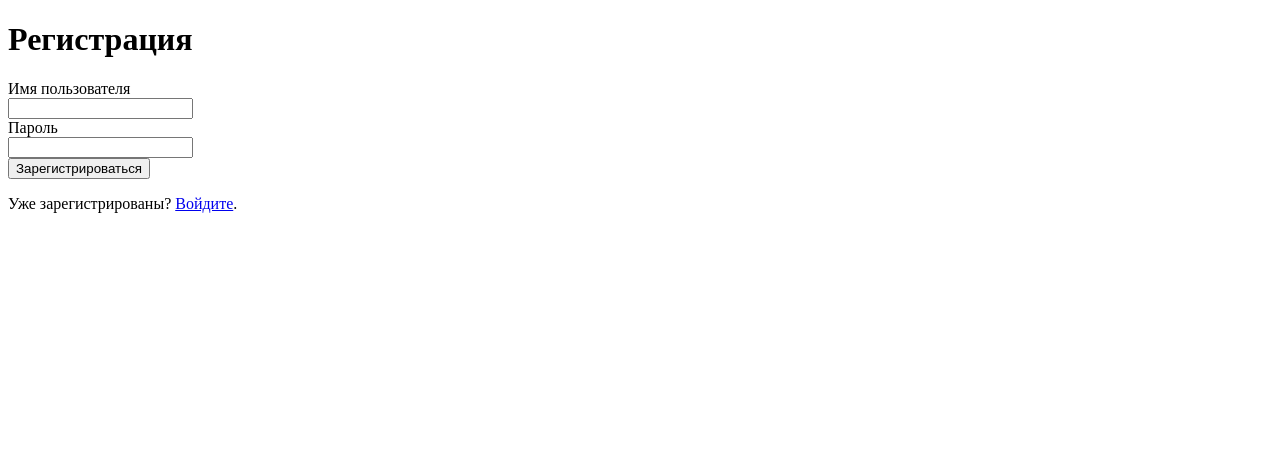
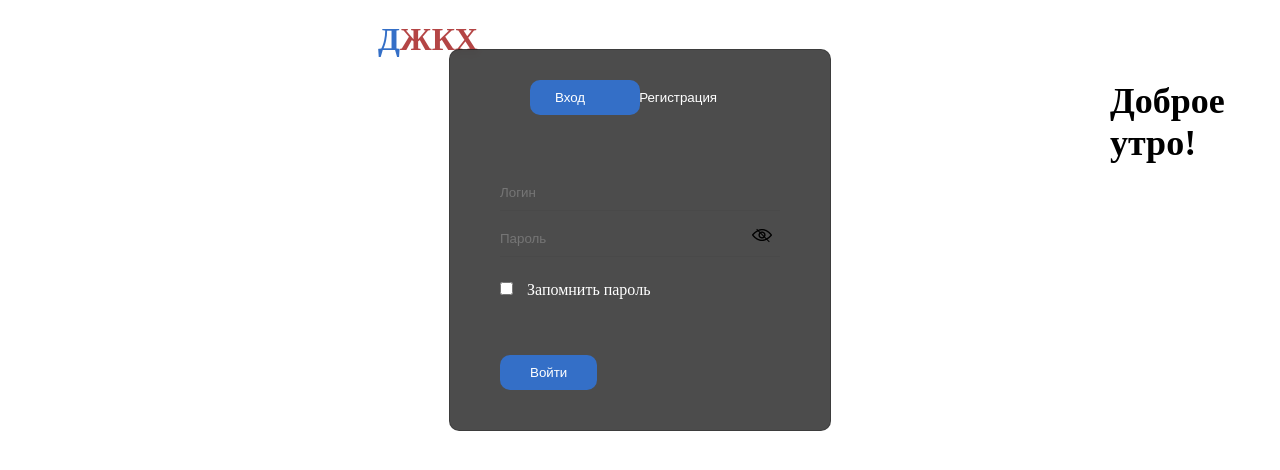
Before and after one commit to klorman/WorkForecastingService, a Flask app: page /signup in a window 1280 px wide. Shown: the top 470 px of the page. Run offline with Flask 3, Linux system fonts and the light colour scheme.

Commit message:
Add working frontend

```diff
--- a/src/app.py
+++ b/src/app.py
@@ -1,4 +1,4 @@
-from flask import Flask, render_template, redirect, url_for, request, flash
+from flask import Flask, render_template, redirect, url_for, request, flash, jsonify
 from flask_login import LoginManager, UserMixin, login_required, login_user, logout_user
 from werkzeug.security import generate_password_hash, check_password_hash
 import traceback
@@ -47,46 +47,42 @@ def handle_error(e):
 
 @app.route('/')
 def index():
-    return redirect(url_for('login'))
-
-
-@app.route('/login', methods=['GET', 'POST'])
-def login():
-    error_login = ''
-    if request.method == 'POST':
-        username = request.form.get('username')
-        password = request.form.get('password')
-        remember = True if request.form.get('remember') else False
-
-        user = User.find_by_username(username)
-
-        if not user or not check_password_hash(user.password, password):
-            error_login = 'Неправильное имя пользователя или пароль.'
-            return render_template('login.html', error_message=error_login)
-
-        login_user(user, remember=remember)
-        return redirect(url_for('dashboard'))
-
-    return render_template('login.html')
+    return redirect(url_for('login_signup'))
 
 
 @app.route('/signup', methods=['GET', 'POST'])
-def signup():
+@app.route('/login', methods=['GET', 'POST'])
+def login_signup():
+    error_login = ''
     error_signup = ''
+
     if request.method == 'POST':
-        username = request.form.get('username')
-        password = request.form.get('password')
+        if 'login' in request.form:
+            username = request.form.get('username')
+            password = request.form.get('password')
+            remember = True if request.form.get('remember') else False
 
-        user = User.find_by_username(username)
+            user = User.find_by_username(username)
 
-        if user:
-            error_signup = 'Пользователь с таким именем уже существует.'
-        else:
-            password_hash = generate_password_hash(password, method='sha256')
-            db.insert_user_credentials(username, password_hash)
-            return redirect(url_for('login'))
+            if not user or not check_password_hash(user.password, password):
+                error_login = 'Неправильное имя пользователя или пароль.'
+            else:
+                login_user(user, remember=remember)
+                return redirect(url_for('dashboard'))
+        elif 'signup' in request.form:
+            username = request.form.get('username')
+            password = request.form.get('password')
 
-    return render_template('signup.html', error_message=error_signup)
+            user = User.find_by_username(username)
+
+            if user:
+                error_signup = 'Пользователь с таким именем уже существует.'
+            else:
+                password_hash = generate_password_hash(password, method='sha256')
+                db.insert_user_credentials(username, password_hash)
+                return redirect(url_for('login_signup'))
+
+    return render_template('site.html', error_login=error_login, error_signup=error_signup)
 
 
 @app.route('/dashboard')
--- a/src/templates/signup.html
+++ /dev/null
@@ -1,25 +0,0 @@
-<!DOCTYPE html>
-<html>
-<head>
-    <title>Регистрация</title>
-</head>
-<body>
-    <h1>Регистрация</h1>
-
-    {% if error_message %}
-        <div style="color: red;">
-            {{ error_message }}
-        </div>
-    {% endif %}
-
-    <form method="POST">
-        <label for="username">Имя пользователя</label><br>
-        <input type="text" id="username" name="username" required><br>
-        <label for="password">Пароль</label><br>
-        <input type="password" id="password" name="password" required><br>
-        <input type="submit" value="Зарегистрироваться">
-    </form>
-
-    <p>Уже зарегистрированы? <a href="{{ url_for('login') }}">Войдите</a>.</p>
-</body>
-</html>
--- a/src/v 1.0 site/site.html
+++ b/src/templates/site.html
@@ -2,7 +2,7 @@
 <html lang="en">
 <head>
   <meta charset="UTF-8">
-  <link rel="stylesheet" href="main.css">
+  <link rel="stylesheet" href="{{ url_for('static', filename='style/main.css') }}">
   <link rel="stylesheet" href="https://cdnjs.cloudflare.com/ajax/libs/aos/2.3.4/aos.css"
   integrity="sha512-1cK78a1o+ht2JcaW6g8OXYwqpev9+6GqOkz9xmBN9iUUhIndKtxwILGWYOSibOKjLsEdjyjZvYDq/cZwNeak0w=="
   crossorigin="anonymous" referrerpolicy="no-referrer" />       <!-- Подключение анимаций -->
@@ -25,18 +25,18 @@
             <button type="button" class="toggle-btn" onclick="login()">Вход</button>
             <button type="button" class="toggle-btn" onclick="register()">Регистрация</button>
             </div>
-            <form id="login" class="input-group">
-                <input type="text" class="input-field" placeholder="Логин" required>
-                <input type="text" class="input-field pas" placeholder="Пароль" required>
-                <div class="pas-btn"><img src="./-icon-eye.png" alt="img"></div>
+            <form id="login" class="input-group" method="POST" action="{{ url_for('login_signup') }}">
+              <input type="text" class="input-field" name="username" placeholder="Логин" required>
+              <input type="password" class="input-field pas" name="password" placeholder="Пароль" required>
+                <div class="pas-btn"><img src="{{ url_for('static', filename='images/-icon-eye.png') }}" alt="img"></div>
                 <input type="checkbox" class="checkbox"> <span>Запомнить пароль</span>
-                <button type="submit" class="submit-btn">Войти</button>
+                <button type="submit" class="submit-btn" name="login">Войти</button>
             </form>
-            <form id="register" class="input-group">
-                <input type="text" class="input-field" placeholder="Логин" required>
-                <input type="text" class="input-field passw" placeholder="Пароль" required>
-                <div class="pass-btn"><img src="./-icon-eye.png" alt="img"></div>
-                <button type="submit" class="submit-btn">Зарегистрироваться</button>
+            <form id="register" class="input-group" method="POST" action="{{ url_for('login_signup') }}">
+              <input type="text" class="input-field" name="username" placeholder="Логин" required>
+              <input type="password" class="input-field passw" name="password" placeholder="Пароль" required>
+                <div class="pass-btn"><img src="{{ url_for('static', filename='images/-icon-eye.png') }}" alt="img"></div>
+                <button type="submit" class="submit-btn" name="signup">Зарегистрироваться</button>
             </form>
         </div>
         </div>
@@ -45,6 +45,6 @@
   <script src="https://cdnjs.cloudflare.com/ajax/libs/aos/2.3.4/aos.js"
   integrity="sha512-A7AYk1fGKX6S2SsHywmPkrnzTZHrgiVT7GcQkLGDe2ev0aWb8zejytzS8wjo7PGEXKqJOrjQ4oORtnimIRZBtw=="
   crossorigin="anonymous" referrerpolicy="no-referrer"></script>
-  <script src="degreet.js"></script>
+  <script src="{{ url_for('static', filename='js/degreet.js') }}"></script>
 </body>
 </html>
```
Also changed, not shown: src/templates/login.html (deleted, +0 -24 lines), src/static/images/-icon-eye.png (renamed from src/v 1.0 site/-icon-eye.png), src/static/js/degreet.js (renamed from src/v 1.0 site/degreet.js), src/static/style/main.css (renamed from src/v 1.0 site/style/main.css).
